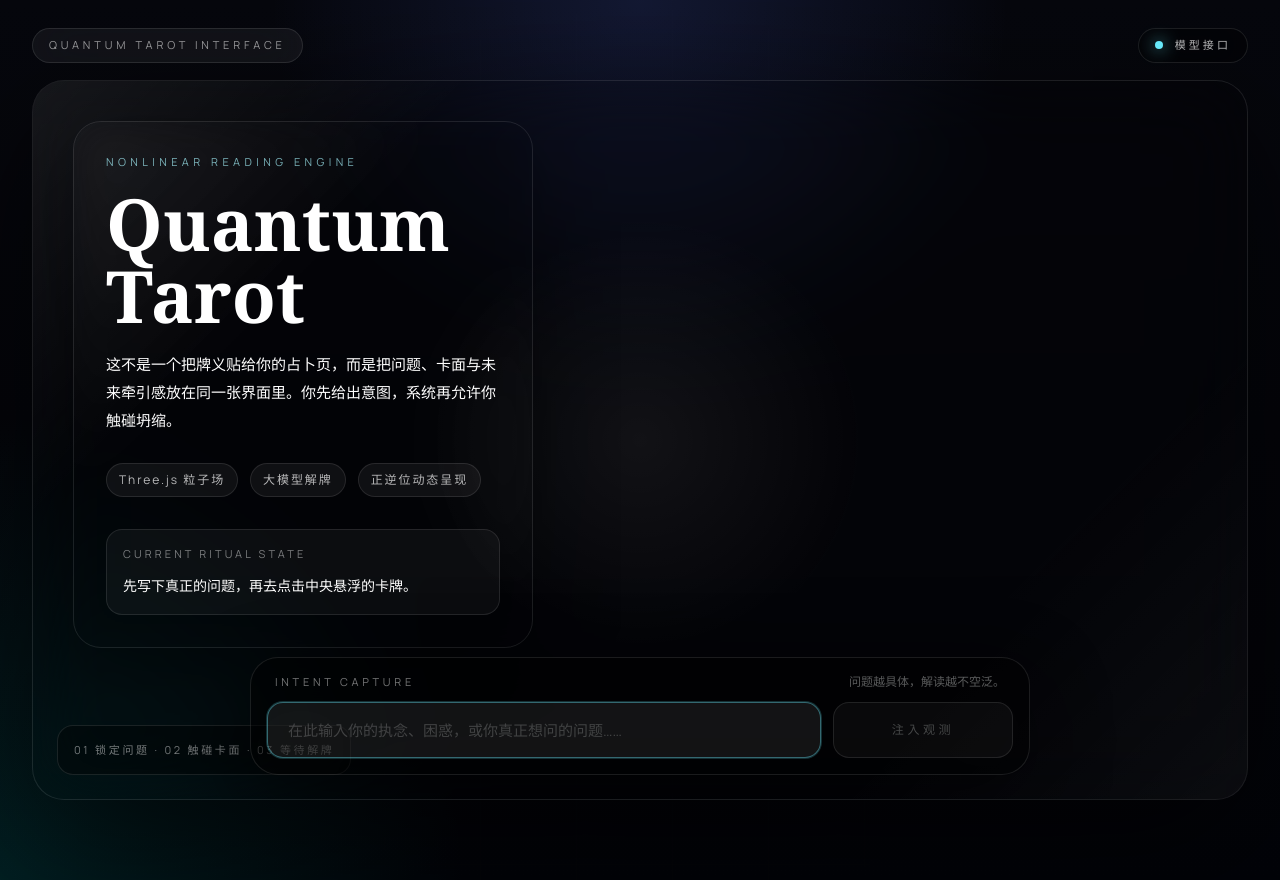
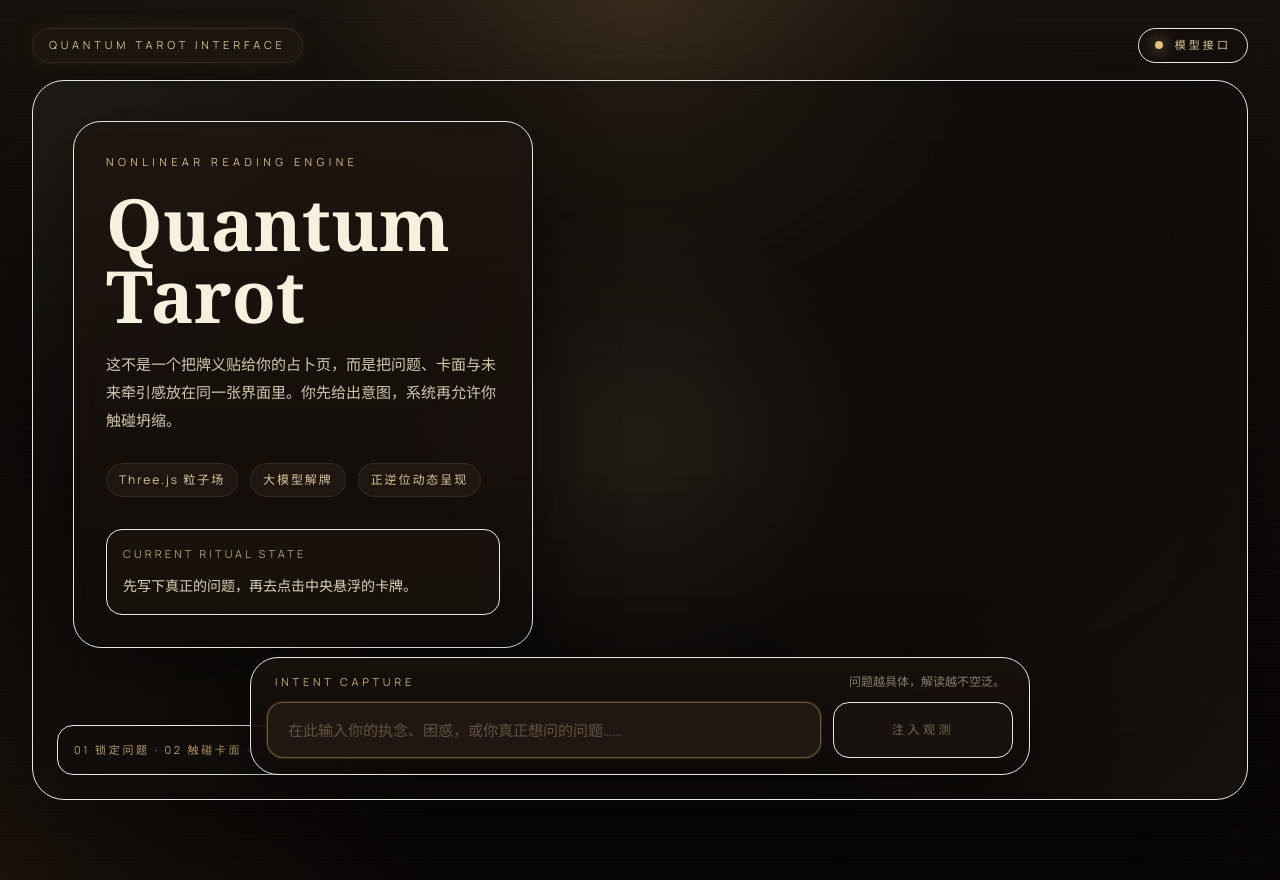
Before and after one commit to utsuriyuku/tarot, a React (Vite) app in the folder web-app/: page / in a window 1280 px wide. Built offline with nearby package versions, Linux system fonts and the light colour scheme; no server answers.

Commit message:
feat: retheme interface with gilded tarot palette

```diff
--- a/web-app/src/App.tsx
+++ b/web-app/src/App.tsx
@@ -60,26 +60,26 @@ function App() {
   };
 
   return (
-    <div className="relative min-h-screen overflow-hidden bg-[#04050a] text-white">
-      <div className="pointer-events-none absolute inset-0 bg-[radial-gradient(circle_at_top,_rgba(89,118,255,0.16),_transparent_34%),radial-gradient(circle_at_bottom_left,_rgba(0,181,173,0.16),_transparent_30%),linear-gradient(180deg,_#06070d_0%,_#04050a_48%,_#020308_100%)]" />
-      <div className="pointer-events-none absolute inset-0 opacity-25 [background-image:linear-gradient(rgba(255,255,255,0.05)_1px,transparent_1px),linear-gradient(90deg,rgba(255,255,255,0.05)_1px,transparent_1px)] [background-size:96px_96px] [mask-image:radial-gradient(circle_at_center,black,transparent_85%)]" />
+    <div className="relative min-h-screen overflow-hidden bg-[#0b0907] text-[#f5eee1]">
+      <div className="pointer-events-none absolute inset-0 bg-[radial-gradient(circle_at_top,_rgba(210,164,94,0.18),_transparent_30%),radial-gradient(circle_at_bottom_left,_rgba(113,77,44,0.18),_transparent_28%),linear-gradient(180deg,_#16110d_0%,_#0f0b08_45%,_#080605_100%)]" />
+      <div className="paper-grain pointer-events-none absolute inset-0 opacity-40" />
 
       <header className="absolute inset-x-0 top-0 z-30 flex items-center justify-between px-5 py-5 md:px-8 md:py-7">
-        <div className="rounded-full border border-white/10 bg-white/5 px-4 py-2 text-[11px] uppercase tracking-[0.35em] text-white/55 backdrop-blur-xl">
+        <div className="rounded-full border border-[#9f7a43]/20 bg-[#221912]/60 px-4 py-2 text-[11px] uppercase tracking-[0.35em] text-[#d5bd8d] shadow-[0_0_24px_rgba(175,126,68,0.08)] backdrop-blur-xl">
           Quantum Tarot Interface
         </div>
         <button
           onClick={() => setIsSettingsOpen(true)}
-          className="flex items-center gap-3 rounded-full border border-white/10 bg-black/35 px-4 py-2 text-[11px] uppercase tracking-[0.28em] text-white/70 backdrop-blur-xl transition hover:border-white/25 hover:bg-white/10 hover:text-white"
+          className="flex items-center gap-3 rounded-full border border-[#9f7a43]/18 bg-[#140f0c]/70 px-4 py-2 text-[11px] uppercase tracking-[0.28em] text-[#dcc59a] backdrop-blur-xl transition hover:border-[#c79a56]/40 hover:bg-[#231811]/80 hover:text-[#f4e5c5]"
         >
-          <span className="h-2 w-2 rounded-full bg-cyan-300 shadow-[0_0_16px_rgba(103,232,249,0.95)]" />
+          <span className="h-2 w-2 rounded-full bg-[#e3c07b] shadow-[0_0_16px_rgba(227,192,123,0.95)]" />
           模型接口
         </button>
       </header>
 
       <main className="relative z-10 flex min-h-screen items-center justify-center px-3 py-20 md:px-8">
-        <section className="relative h-[88vh] min-h-[720px] w-full max-w-[1480px] overflow-hidden rounded-[32px] border border-white/10 bg-black/20 shadow-[0_40px_140px_rgba(0,0,0,0.65)] backdrop-blur-2xl">
-          <div className="pointer-events-none absolute inset-0 bg-[radial-gradient(circle_at_center,_rgba(255,255,255,0.06),_transparent_32%),linear-gradient(135deg,rgba(255,255,255,0.08),transparent_24%,transparent_76%,rgba(255,255,255,0.04))]" />
+        <section className="relative h-[88vh] min-h-[720px] w-full max-w-[1480px] overflow-hidden rounded-[32px] border border-[#8f6d41]/18 bg-[#0f0c09]/45 shadow-[0_40px_140px_rgba(0,0,0,0.68)] backdrop-blur-2xl">
+          <div className="pointer-events-none absolute inset-0 bg-[radial-gradient(circle_at_center,_rgba(240,215,165,0.08),_transparent_34%),linear-gradient(135deg,rgba(255,245,224,0.06),transparent_24%,transparent_74%,rgba(185,138,80,0.06))]" />
 
           <div className="absolute inset-0 z-0 transition-opacity duration-1000">
             <Canvas camera={{ position: [0, 0, 8], fov: 45 }}>
@@ -89,24 +89,24 @@ function App() {
           </div>
 
           <div className="pointer-events-none absolute inset-y-0 left-0 z-10 w-full max-w-[560px] p-6 md:p-10">
-            <div className="max-w-[460px] rounded-[28px] border border-white/10 bg-black/28 p-6 shadow-[0_24px_80px_rgba(0,0,0,0.35)] backdrop-blur-xl md:p-8">
-              <p className="text-[11px] uppercase tracking-[0.4em] text-cyan-200/70">Nonlinear Reading Engine</p>
-              <h1 className="mt-4 font-serif text-5xl font-semibold leading-none text-white md:text-7xl">
+            <div className="max-w-[460px] rounded-[28px] border border-[#a07a46]/16 bg-[linear-gradient(180deg,rgba(31,22,16,0.86),rgba(18,13,10,0.82))] p-6 shadow-[0_24px_80px_rgba(0,0,0,0.4)] backdrop-blur-xl md:p-8">
+              <p className="text-[11px] uppercase tracking-[0.4em] text-[#d8bc88]">Nonlinear Reading Engine</p>
+              <h1 className="mt-4 font-serif text-5xl font-semibold leading-none text-[#f8efdc] md:text-7xl">
                 Quantum Tarot
               </h1>
-              <p className="mt-5 text-sm leading-7 text-white/72 md:text-[15px]">
+              <p className="mt-5 text-sm leading-7 text-[#d5c6ac] md:text-[15px]">
                 这不是一个把牌义贴给你的占卜页，而是把问题、卡面与未来牵引感放在同一张界面里。你先给出意图，系统再允许你触碰坍缩。
               </p>
 
-              <div className="mt-7 flex flex-wrap gap-3 text-xs tracking-[0.16em] text-white/70">
-                <span className="rounded-full border border-white/10 bg-white/5 px-3 py-2">Three.js 粒子场</span>
-                <span className="rounded-full border border-white/10 bg-white/5 px-3 py-2">大模型解牌</span>
-                <span className="rounded-full border border-white/10 bg-white/5 px-3 py-2">正逆位动态呈现</span>
+              <div className="mt-7 flex flex-wrap gap-3 text-xs tracking-[0.16em] text-[#d9c49a]">
+                <span className="rounded-full border border-[#9e7947]/20 bg-[#271c14]/70 px-3 py-2">Three.js 粒子场</span>
+                <span className="rounded-full border border-[#9e7947]/20 bg-[#271c14]/70 px-3 py-2">大模型解牌</span>
+                <span className="rounded-full border border-[#9e7947]/20 bg-[#271c14]/70 px-3 py-2">正逆位动态呈现</span>
               </div>
 
-              <div className="mt-8 rounded-2xl border border-white/10 bg-white/[0.04] p-4">
-                <p className="text-[11px] uppercase tracking-[0.28em] text-white/45">Current Ritual State</p>
-                <p className="mt-3 text-sm leading-6 text-white/78">
+              <div className="mt-8 rounded-2xl border border-[#8f6d41]/18 bg-[#19120e]/85 p-4">
+                <p className="text-[11px] uppercase tracking-[0.28em] text-[#b89968]">Current Ritual State</p>
+                <p className="mt-3 text-sm leading-6 text-[#e0d1b6]">
                   {isFlipped
                     ? "牌面已坍缩。右侧面板正在给出本轮解读。"
                     : isQuestionLocked
@@ -117,7 +117,7 @@ function App() {
             </div>
           </div>
 
-          <div className="pointer-events-none absolute bottom-6 left-6 z-10 hidden rounded-2xl border border-white/10 bg-black/30 p-4 text-[11px] uppercase tracking-[0.24em] text-white/45 backdrop-blur-xl md:block">
+          <div className="pointer-events-none absolute bottom-6 left-6 z-10 hidden rounded-2xl border border-[#8f6d41]/18 bg-[#130f0c]/75 p-4 text-[11px] uppercase tracking-[0.24em] text-[#b89968] backdrop-blur-xl md:block">
             01 锁定问题 · 02 触碰卡面 · 03 等待解牌
           </div>
 
@@ -129,7 +129,7 @@ function App() {
           </div>
 
           {isQuestionLocked && !isFlipped && (
-            <div className="pointer-events-none absolute bottom-28 left-1/2 z-20 -translate-x-1/2 rounded-full border border-cyan-300/20 bg-cyan-300/10 px-5 py-3 text-xs tracking-[0.28em] text-cyan-100 shadow-[0_0_40px_rgba(34,211,238,0.2)]">
+            <div className="pointer-events-none absolute bottom-28 left-1/2 z-20 -translate-x-1/2 rounded-full border border-[#b28643]/25 bg-[#2c1d0d]/90 px-5 py-3 text-xs tracking-[0.28em] text-[#efd6a0] shadow-[0_0_40px_rgba(178,134,67,0.16)]">
               意图已锁定，点击卡牌开始本轮观测
             </div>
           )}
--- a/web-app/src/components/QuestionInput.tsx
+++ b/web-app/src/components/QuestionInput.tsx
@@ -31,10 +31,10 @@ export default function QuestionInput({ onSubmit, isVisible }: QuestionInputProp
         isVisible ? "translate-y-0 opacity-100" : "pointer-events-none translate-y-6 opacity-0"
       }`}
     >
-      <form onSubmit={handleSubmit} className="rounded-[28px] border border-white/10 bg-black/45 p-3 shadow-[0_24px_80px_rgba(0,0,0,0.45)] backdrop-blur-2xl md:p-4">
+      <form onSubmit={handleSubmit} className="rounded-[28px] border border-[#8f6d41]/18 bg-[linear-gradient(180deg,rgba(25,18,13,0.92),rgba(14,10,8,0.88))] p-3 shadow-[0_24px_80px_rgba(0,0,0,0.48)] backdrop-blur-2xl md:p-4">
         <div className="mb-3 flex flex-col gap-2 px-2 md:flex-row md:items-center md:justify-between">
-          <p className="text-[11px] uppercase tracking-[0.34em] text-white/45">Intent Capture</p>
-          <p className="text-xs text-white/35">问题越具体，解读越不空泛。</p>
+          <p className="text-[11px] uppercase tracking-[0.34em] text-[#c7a66d]">Intent Capture</p>
+          <p className="text-xs text-[#cbb89a]/65">问题越具体，解读越不空泛。</p>
         </div>
 
         <div className="flex flex-col gap-3 md:flex-row md:items-center">
@@ -44,15 +44,15 @@ export default function QuestionInput({ onSubmit, isVisible }: QuestionInputProp
             value={question}
             onChange={(e) => setQuestion(e.target.value)}
             placeholder="在此输入你的执念、困惑，或你真正想问的问题……"
-            className="h-14 flex-1 rounded-2xl border border-white/10 bg-white/[0.04] px-5 text-[15px] text-white outline-none transition placeholder:text-white/20 focus:border-cyan-300/40 focus:bg-white/[0.07] focus:shadow-[0_0_0_1px_rgba(103,232,249,0.2)]"
+            className="h-14 flex-1 rounded-2xl border border-[#8f6d41]/16 bg-[#1a130f]/85 px-5 text-[15px] text-[#f3e8d5] outline-none transition placeholder:text-[#b69d76]/45 focus:border-[#caa15e]/45 focus:bg-[#201712] focus:shadow-[0_0_0_1px_rgba(202,161,94,0.18)]"
           />
           <button
             type="submit"
             disabled={!question.trim()}
             className={`h-14 min-w-[180px] rounded-2xl border px-6 text-xs uppercase tracking-[0.3em] transition ${
               question.trim()
-                ? "border-cyan-300/30 bg-cyan-300/10 text-cyan-50 shadow-[0_0_28px_rgba(34,211,238,0.18)] hover:border-cyan-200/50 hover:bg-cyan-300/15"
-                : "border-white/10 bg-white/[0.03] text-white/25"
+                ? "border-[#c79a56]/35 bg-[#342213] text-[#f7e7c1] shadow-[0_0_28px_rgba(199,154,86,0.14)] hover:border-[#ddb06d]/55 hover:bg-[#442b17]"
+                : "border-[#7e6540]/18 bg-[#17120e] text-[#7d694b]"
             }`}
           >
             注入观测
--- a/web-app/src/index.css
+++ b/web-app/src/index.css
@@ -21,12 +21,12 @@ html {
 body {
   margin: 0;
   min-height: 100vh;
-  background-color: #04050a;
+  background-color: #0b0907;
   background-image:
-    radial-gradient(circle at top, rgba(69, 126, 255, 0.18), transparent 32%),
-    radial-gradient(circle at bottom left, rgba(15, 160, 138, 0.14), transparent 28%),
-    linear-gradient(180deg, #070910 0%, #04050a 44%, #03040a 100%);
-  color: white;
+    radial-gradient(circle at top, rgba(178, 135, 76, 0.18), transparent 30%),
+    radial-gradient(circle at bottom left, rgba(112, 76, 43, 0.14), transparent 28%),
+    linear-gradient(180deg, #17120e 0%, #0f0b08 44%, #080605 100%);
+  color: #f5eee1;
   font-family: "Manrope", "Segoe UI", sans-serif;
   overflow: hidden;
 }
@@ -45,13 +45,22 @@ select {
 }
 
 ::selection {
-  background: rgba(103, 232, 249, 0.25);
+  background: rgba(205, 162, 94, 0.3);
   color: white;
+}
+
+.paper-grain {
+  background-image:
+    repeating-linear-gradient(0deg, rgba(255, 240, 214, 0.028) 0, rgba(255, 240, 214, 0.028) 1px, transparent 1px, transparent 3px),
+    repeating-linear-gradient(90deg, rgba(178, 135, 76, 0.018) 0, rgba(178, 135, 76, 0.018) 1px, transparent 1px, transparent 4px),
+    radial-gradient(circle at 20% 20%, rgba(255, 247, 230, 0.04), transparent 22%),
+    radial-gradient(circle at 80% 65%, rgba(166, 120, 67, 0.045), transparent 26%);
+  mix-blend-mode: screen;
 }
 
 .custom-scrollbar {
   scrollbar-width: thin;
-  scrollbar-color: rgba(255, 255, 255, 0.2) transparent;
+  scrollbar-color: rgba(201, 160, 93, 0.35) transparent;
 }
 
 .custom-scrollbar::-webkit-scrollbar {
@@ -60,5 +69,5 @@ select {
 
 .custom-scrollbar::-webkit-scrollbar-thumb {
   border-radius: 999px;
-  background: rgba(255, 255, 255, 0.16);
+  background: rgba(201, 160, 93, 0.28);
 }
```
Also changed, not shown: web-app/src/components/Effects.tsx (+4 -4 lines), web-app/src/components/InterpretationPanel.tsx (+12 -12 lines), web-app/src/components/SettingsPanel.tsx (+16 -15 lines), web-app/src/components/TarotCard.tsx (+4 -4 lines), 1 other file (tests, documents, lock files or other folders).
